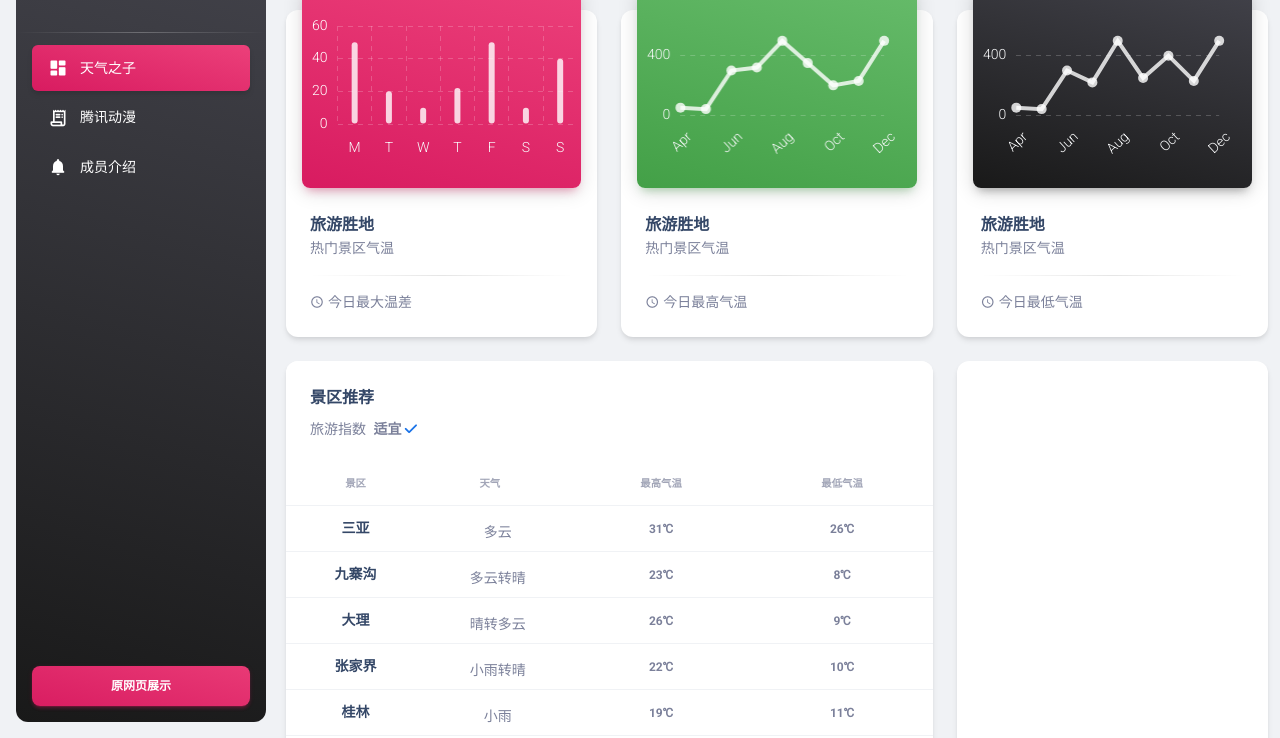
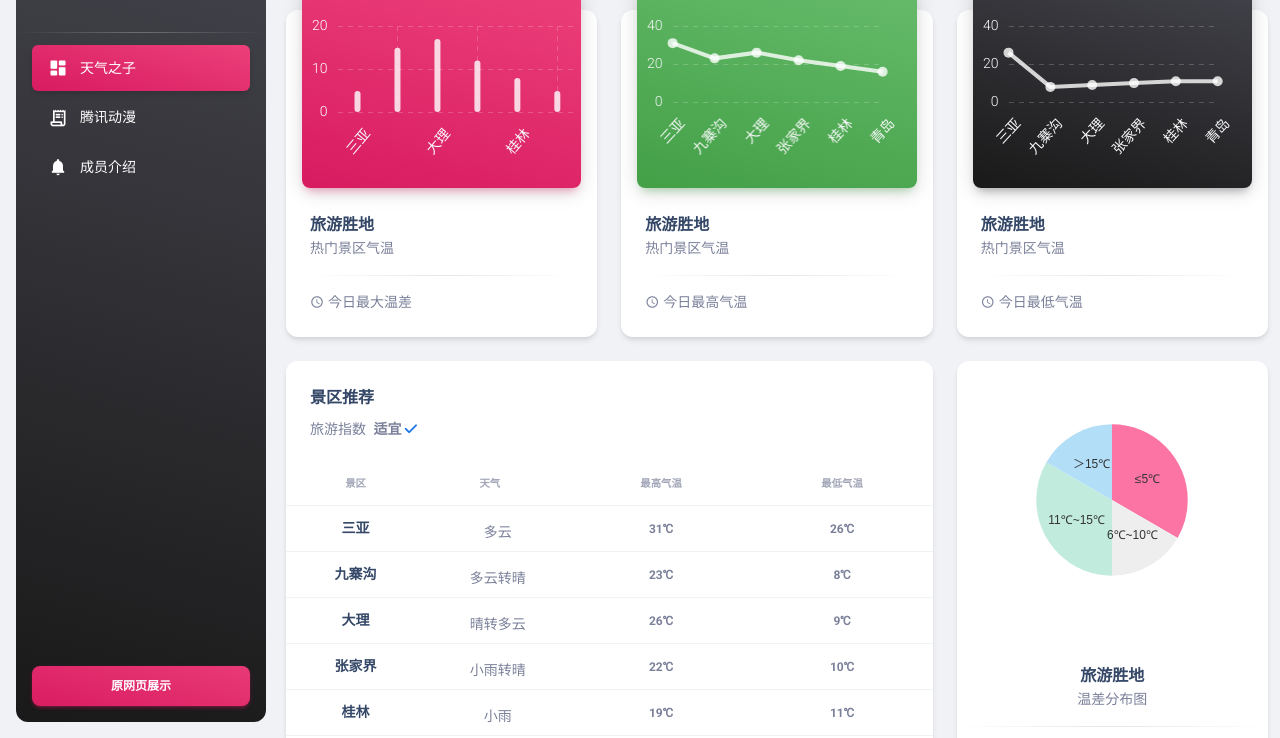
Before and after one commit to cccat-best/Front-end-data-visualization, a website: page pages/weather.html in a window 1280 px wide. Shown: the part 62-800 px from the top of the page. Drawn offline with nearby package versions, Linux system fonts and the light colour scheme.

Commit message:
天气之子页面完成

```diff
--- a/pages/weather.html
+++ b/pages/weather.html
@@ -204,11 +204,6 @@
                       height="170"
                     ></canvas>
                   </div>
-                  <!-- <div
-                    id="chart-line-tasks"
-                    class="chart-canvas"
-                    style="height: 270px; width: 100%"
-                  ></div> -->
                 </div>
               </div>
               <div class="card-body">
@@ -357,7 +352,35 @@
             </div>
           </div>
           <div class="col-lg-4 col-md-6">
-            <div class="card h-100"></div>
+            <div
+              class="card h-100"
+              style="
+                display: flex;
+                justify-content: center;
+                align-items: center;
+              "
+            >
+              <div id="lastChart" style="height: 65%; width: 65%"></div>
+              <div
+                class="card-body"
+                style="
+                  width: 100%;
+                  padding: 0;
+                  display: flex;
+                  flex-direction: column;
+                  justify-content: center;
+                  align-items: center;
+                "
+              >
+                <h6 class="mb-0">旅游胜地</h6>
+                <p class="text-sm" style="margin: 0">温差分布图</p>
+                <hr class="dark horizontal" style="width: 100%" />
+                <div class="d-flex">
+                  <i class="material-icons text-sm my-auto me-1">schedule</i>
+                  <p class="mb-0 text-sm">今日最大温差</p>
+                </div>
+              </div>
+            </div>
           </div>
         </div>
         <footer class="footer py-4">
@@ -392,13 +415,13 @@
       var differTem = [];
       function splitTem(str) {
         str = str.slice(0, -1);
-        arrTem = string.split("/");
+        arrTem = str.split("/");
         return arrTem;
       }
 
       $.ajax({
         // 是否是异步加载
-        // async:true
+        // async: true,
         // 请求方式 get和post
         type: "GET",
         // 请求路径
@@ -412,55 +435,78 @@
           console.log(weatherAll);
 
           for (let i = 0; i < weatherAll.length; ++i) {
-            dataTem = splitTem(weatherAll[i].temperature);
+            let dataTem = splitTem(weatherAll[i].temperature);
             area[i] = weatherAll[i].area;
-            lowTem[i] = dataTem[0];
-            hightTem[i] = dataTem[1];
+            lowTem[i] = dataTem[0] * 1;
+            hightTem[i] = dataTem[1] * 1;
             differTem[i] = dataTem[1] - dataTem[0];
           }
           console.log(area);
           console.log(lowTem);
           console.log(hightTem);
           console.log(differTem);
+
+          var myChart = echarts.init(document.getElementById("lastChart"));
+          // 绘制图表
+          myChart.setOption({
+            series: [
+              {
+                type: "pie",
+                label: {
+                  //饼图图形上的文本标签
+                  show: true,
+                  position: "inner", //标签的位置
+                  fontWeight: 300,
+                  fontSize: 12, //文字的字体大小
                 },
+                data: [
+                  {
+                    value: 2,
+                    name: "≤5℃",
+                  },
+                  {
+                    value: 1,
+                    name: "6℃~10℃",
+                  },
+                  {
+                    value: 2,
+                    name: "11℃~15℃",
+                  },
+                  {
+                    value: 1,
+                    name: "＞15℃",
+                  },
+                ],
+                itemStyle: {
+                  color: function (colors) {
+                    var colorList = [
+                      "#fc74a4",
+                      "#eeeeee",
+                      "#c1ebdd",
+                      "#b2def7",
+                    ];
+                    return colorList[colors.dataIndex];
+                  },
+                },
+              },
+            ],
           });
-    </script>
-    <script>
-      // // 基于准备好的dom，初始化echarts实例
-      // var myChart = echarts.init(document.getElementById("chart-bars"));
-      // // 绘制图表
-      // myChart.setOption({
-      //   title: {
-      //     text: "",
-      //   },
-      //   tooltip: {},
-      //   xAxis: {
-      //     data: ["M", "T", "W", "T", "F", "S", "S"],
-      //   },
-      //   yAxis: {},
-      //   series: [
-      //     {
-      //       name: "销量",
-      //       type: "bar",
-      //       data: [50, 20, 10, 22, 50, 10, 40],
-      //     },
-      //   ],
-      // });
+
           var ctx = document.getElementById("chart-bars").getContext("2d");
 
           new Chart(ctx, {
             type: "bar",
             data: {
-          labels: ["M", "T", "W", "T", "F", "S", "S"],
+              labels: area,
               datasets: [
                 {
-              label: "Sales",
+                  label: "最大温差（℃）",
                   tension: 0.4,
                   borderWidth: 0,
                   borderRadius: 4,
                   borderSkipped: false,
                   backgroundColor: "rgba(255, 255, 255, .8)",
-              data: [50, 20, 10, 22, 50, 10, 40],
+                  data: differTem,
                   maxBarThickness: 6,
                 },
               ],
@@ -533,20 +579,10 @@
           new Chart(ctx2, {
             type: "line",
             data: {
-          labels: [
-            "Apr",
-            "May",
-            "Jun",
-            "Jul",
-            "Aug",
-            "Sep",
-            "Oct",
-            "Nov",
-            "Dec",
-          ],
+              labels: area,
               datasets: [
                 {
-              label: "Mobile apps",
+                  label: "最高气温（℃）",
                   tension: 0,
                   borderWidth: 0,
                   pointRadius: 5,
@@ -557,7 +593,7 @@
                   borderWidth: 4,
                   backgroundColor: "transparent",
                   fill: true,
-              data: [50, 40, 300, 320, 500, 350, 200, 230, 500],
+                  data: hightTem,
                   maxBarThickness: 6,
                 },
               ],
@@ -622,25 +658,17 @@
             },
           });
 
-      var ctx3 = document.getElementById("chart-line-tasks").getContext("2d");
+          var ctx3 = document
+            .getElementById("chart-line-tasks")
+            .getContext("2d");
 
           new Chart(ctx3, {
             type: "line",
             data: {
-          labels: [
-            "Apr",
-            "May",
-            "Jun",
-            "Jul",
-            "Aug",
-            "Sep",
-            "Oct",
-            "Nov",
-            "Dec",
-          ],
+              labels: area,
               datasets: [
                 {
-              label: "Mobile apps",
+                  label: "最低气温（℃）",
                   tension: 0,
                   borderWidth: 0,
                   pointRadius: 5,
@@ -650,7 +678,7 @@
                   borderWidth: 4,
                   backgroundColor: "transparent",
                   fill: true,
-              data: [50, 40, 300, 220, 500, 250, 400, 230, 500],
+                  data: lowTem,
                   maxBarThickness: 6,
                 },
               ],
@@ -714,6 +742,8 @@
               },
             },
           });
+        },
+      });
     </script>
   </body>
 </html>
```
Also changed, not shown: pages/animation.html (+21 -0 lines), pages/dm.json (added, +79 -0 lines). Lines whose indentation alone changed are shown as unchanged.
